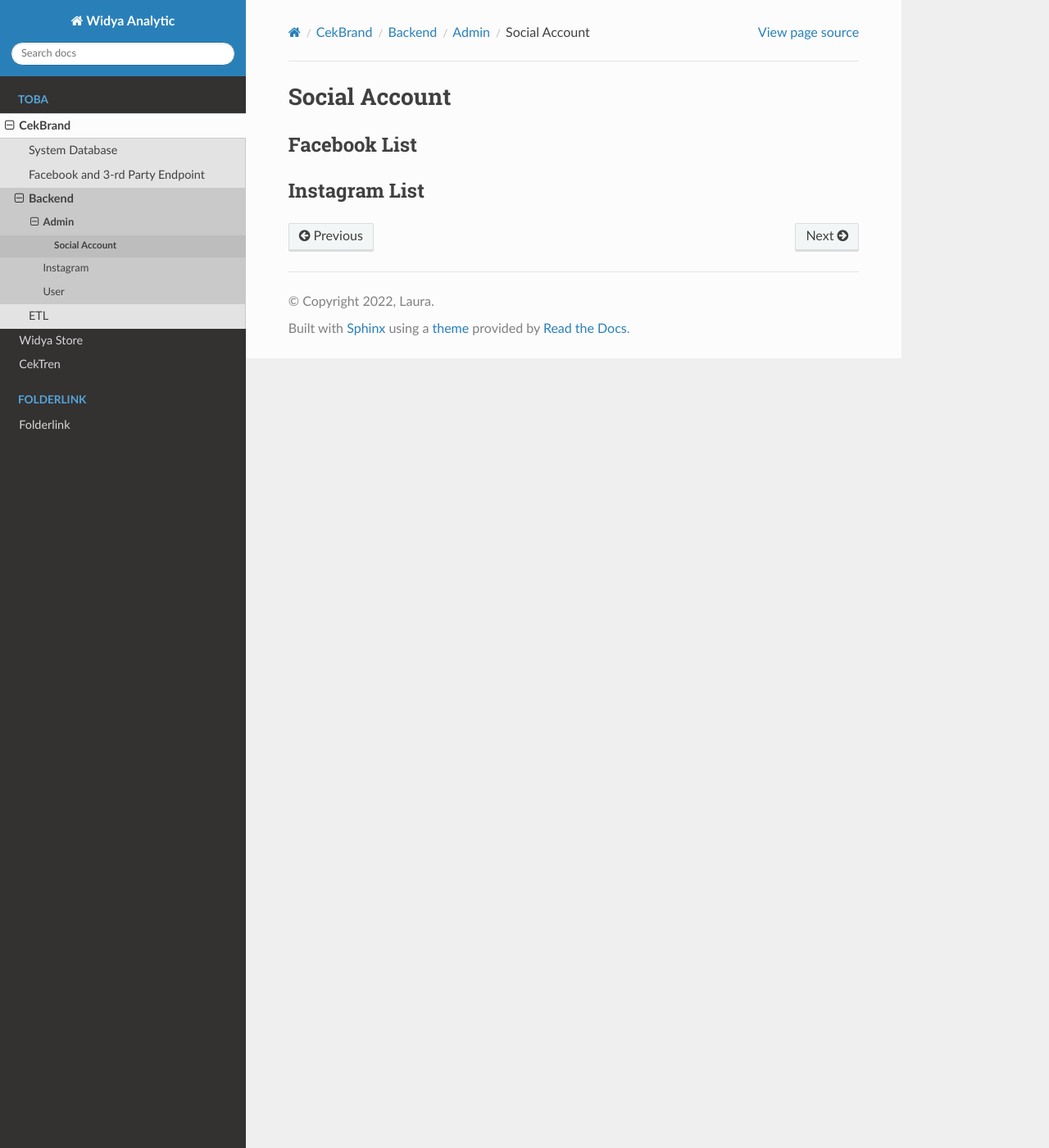
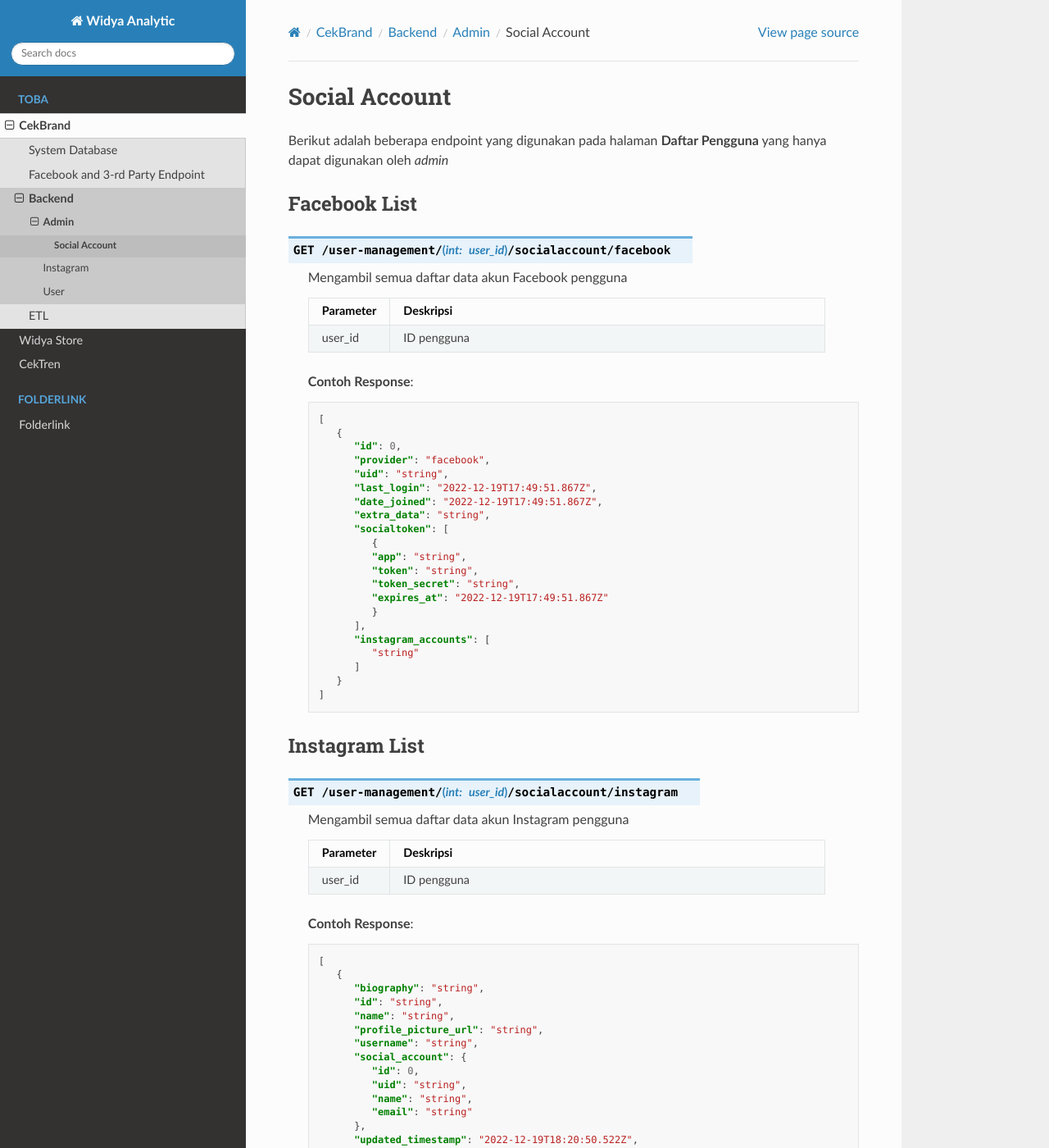
Before and after one commit to syrico/dokumentasi_data_widyaanalytics, a Sphinx documentation site: the page built from docs/source/Toba/cekbrand/backend/admin/social_account.rst, in a window 1280 px wide and 1400 px high. Shown: the whole window at 82% size. Built offline with Sphinx 7.4.7 and the Read the Docs theme 2.0.0, drawn with Linux system fonts in a browser that asks for light colours; some of the changed text lies outside the part shown.

Commit message:
feat(admin/social_account): complete API docs

```diff
--- a/docs/source/Toba/cekbrand/backend/admin/social_account.rst
+++ b/docs/source/Toba/cekbrand/backend/admin/social_account.rst
@@ -1,8 +1,84 @@
 Social Account
 ++++++++++++++
+
+Berikut adalah beberapa endpoint yang digunakan pada halaman **Daftar Pengguna** yang hanya dapat digunakan oleh `admin`
 
 Facebook List
 =============
 
+.. http:get:: /user-management/(int:user_id)/socialaccount/facebook
+
+   Mengambil semua daftar data akun Facebook pengguna
+
+   .. list-table::
+      :widths: 15 80
+      :header-rows: 1
+
+      * - Parameter
+        - Deskripsi
+      * - user_id
+        - ID pengguna
+
+   **Contoh Response**:
+
+   .. sourcecode:: json
+
+      [
+         {
+            "id": 0,
+            "provider": "facebook",
+            "uid": "string",
+            "last_login": "2022-12-19T17:49:51.867Z",
+            "date_joined": "2022-12-19T17:49:51.867Z",
+            "extra_data": "string",
+            "socialtoken": [
+               {
+               "app": "string",
+               "token": "string",
+               "token_secret": "string",
+               "expires_at": "2022-12-19T17:49:51.867Z"
+               }
+            ],
+            "instagram_accounts": [
+               "string"
+            ]
+         }
+      ]
+
 Instagram List
 ==============
+
+.. http:get:: /user-management/(int:user_id)/socialaccount/instagram
+
+   Mengambil semua daftar data akun Instagram pengguna
+
+   .. list-table::
+      :widths: 15 80
+      :header-rows: 1
+
+      * - Parameter
+        - Deskripsi
+      * - user_id
+        - ID pengguna
+
+   **Contoh Response**:
+
+   .. sourcecode:: json
+
+      [
+         {
+            "biography": "string",
+            "id": "string",
+            "name": "string",
+            "profile_picture_url": "string",
+            "username": "string",
+            "social_account": {
+               "id": 0,
+               "uid": "string",
+               "name": "string",
+               "email": "string"
+            },
+            "updated_timestamp": "2022-12-19T18:20:50.522Z",
+            "latest_user_data": "string"
+         }
+      ]
```
